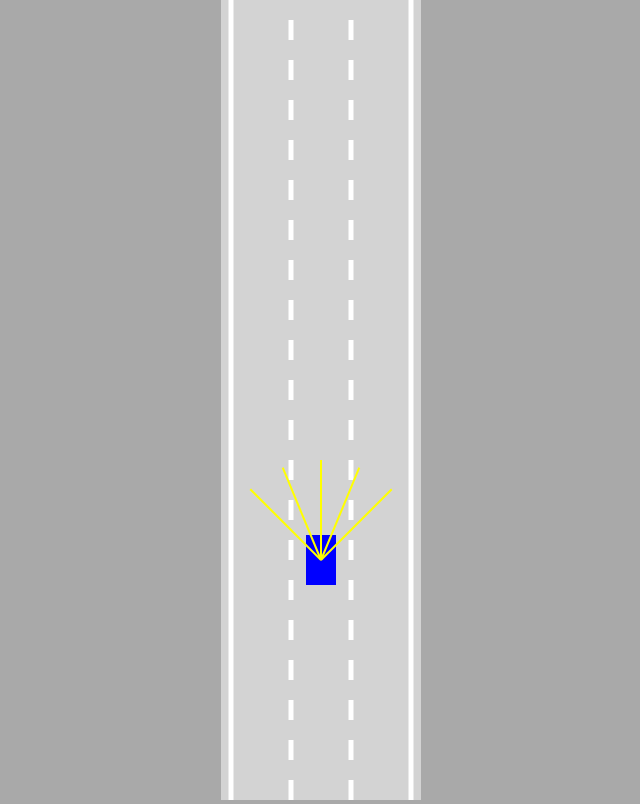
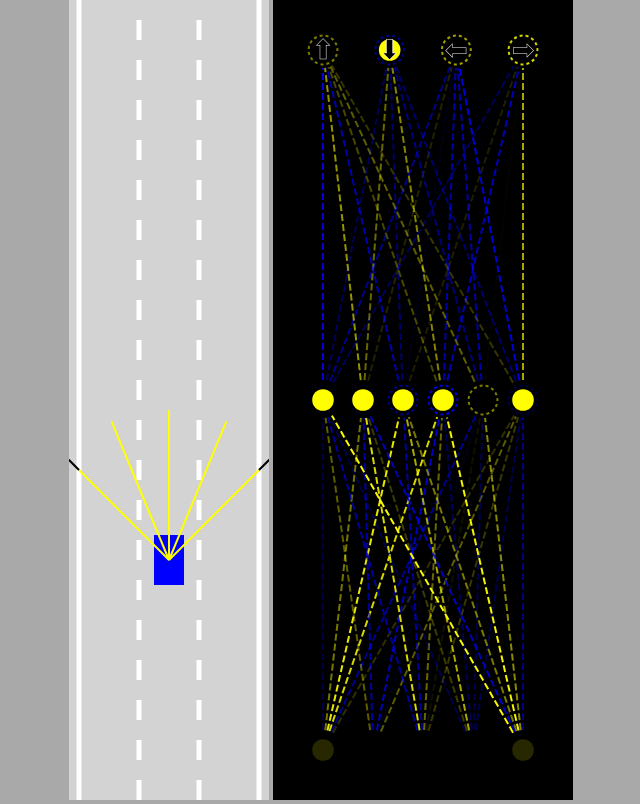
Before and after one commit to michaelwangcode/self-driving-car, a plain HTML site: page index.html in a window 1280 px wide. Shown: the whole page, without its empty margins (319-959 px from the left). Drawn offline with Linux system fonts and the light colour scheme.

Commit message:
Neural Network

```diff
--- a/car.js
+++ b/car.js
@@ -24,11 +24,23 @@ class Car {
     // Store whether the car is damaged or not
     this.damaged = false;
 
+    // Set useBrain to true if the control type is AI
+    this.useBrain = controlType == "AI";
+
+
     // If the car is a NOT a traffic (dummy) car,
     if (controlType != "DUMMY") {
 
       // Create a Sensor object (and pass the car as the argument)
       this.sensor = new Sensor(this);
+
+      //----- ADD NEURAL NETWORK -----//
+
+      // Create a brain attribute to store the Neural Network object
+      // The input layer has 5 neurons (rayCount)
+      // The hidden (middle) layer has 6 neurons
+      // The output layer has 4 neurons, one for each direction (forwards, backwards, left, right)
+      this.brain = new NeuralNetwork([this.sensor.rayCount, 6, 4]);
     }
 
     // Initialize a Controls object
@@ -61,6 +73,33 @@ class Car {
       // Tell the sensor to update
       // Pass the road borders and traffic as an argument
       this.sensor.update(roadBorders, traffic);
+
+
+      //----- NEURAL NETWORK CONTROLS FOR CAR -----//
+
+      // Remove the offsets from the sensor readings
+      const offsets = this.sensor.readings.map(
+
+        // If the sensor is null return 0
+        // Otherwise, subtract the sensor offset from 1
+        // The neuron will recieve low values for objects far away and high values for close objects
+        s => s == null ? 0 : 1 - s.offset
+      );
+
+      // Store the outputs using a Neural Network
+      // The outputs array contains 4 values,
+      const outputs = NeuralNetwork.feedForward(offsets, this.brain);
+
+      // If the brain is being used,
+      if (this.useBrain) {
+
+        // Set the forward, left, right, and reverse values using the outputs array
+        // This will move the car automatically
+        this.controls.forward = outputs[0];
+        this.controls.left = outputs[1];
+        this.controls.right = outputs[2];
+        this.controls.reverse = outputs[3];
+      }
     }
   }
 
--- a/index.html
+++ b/index.html
@@ -6,7 +6,10 @@
 </head>
 
 <body>
-  <canvas id="myCanvas"></canvas>
+  <canvas id="carCanvas"></canvas>
+  <canvas id="networkCanvas"></canvas>
+  <script src="visualizer.js"></script>
+  <script src="network.js"></script>
   <script src="sensor.js"></script>
   <script src="utils.js"></script>
   <script src="road.js"></script>
--- a/main.js
+++ b/main.js
@@ -1,16 +1,23 @@
-// Store the canvas from index.html and set its width
-const canvas = document.getElementById("myCanvas");
-canvas.width = 200;
+// Store the car canvas from index.html and set its width
+const carCanvas = document.getElementById("carCanvas");
+carCanvas.width = 200;
+
+// Store the network canvas from index.html and set its width
+const networkCanvas = document.getElementById("networkCanvas");
+networkCanvas.width = 300;
 
 // Create a context to draw on the canvas
-const ctx = canvas.getContext("2d");
+const carCtx = carCanvas.getContext("2d");
+const networkCtx = networkCanvas.getContext("2d");
 
 // Create a Road object (defined in road.js)
-const road = new Road(canvas.width / 2, canvas.width * 0.9);
+const road = new Road(carCanvas.width / 2, carCanvas.width * 0.9);
 
 // Create a Car object (declared in car.js)
 // Use the getLaneCenter function to start the car in the center of a lane
-const car = new Car(road.getLaneCenter(1), 100, 30, 50, "KEYS");
+// To make the car controllable with the keyboard, use "KEYS"
+// To make the car move by itself, use "AI"
+const car = new Car(road.getLaneCenter(1), 100, 30, 50, "AI");
 
 // Create traffic that will be added to the road
 // Traffic is an array of car objects
@@ -26,7 +33,7 @@ animate();
 
 
 // The animate function animates the car when it moves
-function animate() {
+function animate(time) {
 
   // Adding traffic
   // Loop through the cars in the traffic array and add them to the road
@@ -41,33 +48,41 @@ function animate() {
   // Pass the road borders and traffic as arguments
   car.update(road.borders, traffic);
 
-  // Set the height of the canvas, which redraws the car without a trail
-  canvas.height = window.innerHeight;
+  // Set the height of the car canvas, which redraws the car without a trail
+  carCanvas.height = window.innerHeight;
 
+  // Set the height of the network canvas
+  networkCanvas.height = window.innerHeight;
 
   // Save the drawing state
-  ctx.save();
+  carCtx.save();
 
   // Translate the drawing state:
   // This makes the car centered in the screen while it moves down the road
   // The 0.7 means the car sits 70% from the top of the screen
-  ctx.translate(0, -car.y + canvas.height * 0.7);
+  carCtx.translate(0, -car.y + carCanvas.height * 0.7);
 
   // Call the road's draw method
-  road.draw(ctx);
+  road.draw(carCtx);
 
   // Loop through all of the cars in the traffic array
   for(let i = 0; i < traffic.length; i++) {
 
     // Draw the traffic car
-    traffic[i].draw(ctx, "red");
+    traffic[i].draw(carCtx, "red");
   }
 
   // Call the car's draw method
-  car.draw(ctx, "blue");
+  car.draw(carCtx, "blue");
 
   // Restore the drawing state
-  ctx.restore();
+  carCtx.restore();
+
+  // Animate the neural network lines
+  networkCtx.lineDashOffset=-time/50;
+
+  // Call the drawNetwork function in the Visualizer class to draw the network
+  Visualizer.drawNetwork(networkCtx, car.brain);
 
   // Use requestAnimationFrame to call the animate method many times per second
   // This gives the illusion of movement
--- /dev/null
+++ b/network.js
@@ -0,0 +1,147 @@
+// The Neural Network class
+// A Neural Network is made up of Levels
+class NeuralNetwork {
+
+  // The constructor for the NeuralNetwork class
+  // It has a neuron count as a parameter, which is an array of layers and how many neurons are in each layer
+  // Example: [5, 6, 4]
+  constructor(neuronCounts) {
+
+    // Create an array of levels
+    this.levels = [];
+
+    // Iterate through the neuron count
+    for (let i = 0; i < neuronCounts.length - 1; i++) {
+
+      // Add a new Level to the levels array
+      this.levels.push(new Level(neuronCounts[i], neuronCounts[i + 1]));
+    }
+  }
+
+
+  // The feedForward algorithm computes the output values
+  // It takes givenInputs and a network as inputs
+  static feedForward(givenInputs, network) {
+
+    // Get the output array for the level by calling the feedForward function from the Levels class
+    let outputs = Level.feedForward(givenInputs, network.levels[0]);
+
+    // Iterate through the remaining levels
+    for (let i = 1; i < network.levels.length; i++) {
+
+      // Update the outputs with the feedForward result from the level i
+      outputs = Level.feedForward(outputs, network.levels[i]);
+    }
+
+    // Return the outputs array
+    return outputs;
+  }
+}
+
+
+
+// The Level class represents layers in the neural network
+// It has a layer of input neurons and a layer of output neurons
+class Level {
+
+  // The constructor for the Level class
+  constructor(inputCount, outputCount) {
+
+    // Define the neurons using arrays of values:
+
+    // The input array for the level
+    this.inputs = new Array(inputCount);
+
+    // The output array for the level
+    this.outputs = new Array(outputCount);
+
+    // The bias array for the level
+    // Each output neuron has a bias: A value for which it will fire
+    this.biases = new Array(outputCount);
+
+
+    // The weights array represents the connections between two neurons
+    // It will be a 2D array
+    this.weights = [];
+
+    // Iterate through all of the input nodes/neurons
+    for (let i = 0; i < inputCount; i++) {
+
+      // EACH input neuron will have a connection to ALL of the output neurons
+      this.weights[i] = new Array(outputCount);
+    }
+
+    // Call the randomize function to set the weights to a random value
+    Level.#randomize(this);
+  }
+
+
+  // The randomize method assigns random values to weights in a Level
+  // It takes a Level object as input
+  // The 'static' keyword means this function is part of a class and not an instance of an object
+  static #randomize(level) {
+
+    // Iterate through the inputs array length
+    for (let i = 0; i < level.inputs.length; i++) {
+
+      // Iterate through the output array length
+      for (let j = 0; j < level.outputs.length; j++) {
+
+        // Set the weight to a random value between -1 and 1
+        level.weights[i][j] = Math.random() * 2 - 1;
+      }
+    }
+
+    // Iterate through the biases array
+    for (let i = 0; i < level.biases.length; i++) {
+
+      // Set the bias to a random value between -1 and 1
+      level.biases[i] = Math.random() * 2 - 1;
+    }
+  }
+
+
+  // The feedForward algorithm computes the output values
+  // It takes givenInputs and a Level object as inputs
+  // givenInputs are values that come from the sensor
+  static feedForward(givenInputs, level) {
+
+    // Iterate through all of the level inputs
+    for (let i = 0; i < level.inputs.length; i++) {
+
+      // Set the level object's inputs to the values that come from the sensor
+      level.inputs[i] = givenInputs[i];
+    }
+
+    // Calculating values for the output neurons/nodes:
+    // Iterate through all of the outputs
+    for (let i = 0; i < level.outputs.length; i++) {
+
+      // Keep track of the sum of the value of the inputs multiplied by the weight
+      let sum = 0;
+
+      // Iterate through the input neurons
+      for (let j = 0; j < level.inputs.length; j++) {
+
+        // The sum will add the product between the input and the weight
+        sum += level.inputs[j] * level.weights[j][i];
+      }
+
+      // If the sum if greater than the output neuron value,
+      if (sum > level.biases[i]) {
+
+        // Set the output neuron to 1
+        level.outputs[i] = 1;
+
+      // Otherwise,
+      } else {
+
+        // Set the output neuron to 0
+        level.outputs[i] = 0;
+      }
+    }
+
+    // Return the level outputs
+    return level.outputs;
+  }
+}
--- a/sensor.js
+++ b/sensor.js
@@ -11,7 +11,7 @@ class Sensor {
 
     // Set the ray count, length and spread (angles)
     this.rayCount = 5;
-    this.rayLength = 100;
+    this.rayLength = 150;
     this.raySpread = Math.PI / 2;
 
     // Create an array to hold the rays
--- a/style.css
+++ b/style.css
@@ -5,6 +5,10 @@ body {
   text-align: center;
 }
 
-#myCanvas{
+#networkCanvas{
+  background: black;
+}
+
+#carCanvas{
   background: lightgray;
 }
--- a/utils.js
+++ b/utils.js
@@ -60,4 +60,19 @@ function polysIntersect(poly1, poly2) {
       }
     }
   }
+
+  // Otherwise return false
+  return false;
 }
+
+
+
+// The getRGBA is used in the Visualizer class
+function getRGBA(value){
+
+  const alpha=Math.abs(value);
+  const R=value<0?0:255;
+  const G=R;
+  const B=value>0?0:255;
+  return "rgba("+R+","+G+","+B+","+alpha+")";
+}
--- /dev/null
+++ b/visualizer.js
@@ -0,0 +1,113 @@
+// The Visualizer class draws the neural network on the page
+class Visualizer{
+
+  static drawNetwork(ctx,network){
+      const margin=50;
+      const left=margin;
+      const top=margin;
+      const width=ctx.canvas.width-margin*2;
+      const height=ctx.canvas.height-margin*2;
+
+      const levelHeight=height/network.levels.length;
+
+      for(let i=network.levels.length-1;i>=0;i--){
+          const levelTop=top+
+              lerp(
+                  height-levelHeight,
+                  0,
+                  network.levels.length==1
+                      ?0.5
+                      :i/(network.levels.length-1)
+              );
+
+          ctx.setLineDash([7,3]);
+          Visualizer.drawLevel(ctx,network.levels[i],
+              left,levelTop,
+              width,levelHeight,
+              i==network.levels.length-1
+                  ?['⬆','⬇','⬅','➡']
+                  :[]
+          );
+      }
+  }
+
+  static drawLevel(ctx,level,left,top,width,height,outputLabels){
+
+      const right=left+width;
+      const bottom=top+height;
+
+      const {inputs,outputs,weights,biases}=level;
+
+      for(let i=0;i<inputs.length;i++){
+          for(let j=0;j<outputs.length;j++){
+              ctx.beginPath();
+              ctx.moveTo(
+                  Visualizer.#getNodeX(inputs,i,left,right),
+                  bottom
+              );
+              ctx.lineTo(
+                  Visualizer.#getNodeX(outputs,j,left,right),
+                  top
+              );
+              ctx.lineWidth=2;
+              ctx.strokeStyle=getRGBA(weights[i][j]);
+              ctx.stroke();
+          }
+      }
+
+      const nodeRadius=18;
+      for(let i=0;i<inputs.length;i++){
+          const x=Visualizer.#getNodeX(inputs,i,left,right);
+          ctx.beginPath();
+          ctx.arc(x,bottom,nodeRadius,0,Math.PI*2);
+          ctx.fillStyle="black";
+          ctx.fill();
+          ctx.beginPath();
+          ctx.arc(x,bottom,nodeRadius*0.6,0,Math.PI*2);
+          ctx.fillStyle=getRGBA(inputs[i]);
+          ctx.fill();
+      }
+
+      for(let i=0;i<outputs.length;i++){
+          const x=Visualizer.#getNodeX(outputs,i,left,right);
+          ctx.beginPath();
+          ctx.arc(x,top,nodeRadius,0,Math.PI*2);
+          ctx.fillStyle="black";
+          ctx.fill();
+          ctx.beginPath();
+          ctx.arc(x,top,nodeRadius*0.6,0,Math.PI*2);
+          ctx.fillStyle=getRGBA(outputs[i]);
+          ctx.fill();
+
+          ctx.beginPath();
+          ctx.lineWidth=2;
+          ctx.arc(x,top,nodeRadius*0.8,0,Math.PI*2);
+          ctx.strokeStyle=getRGBA(biases[i]);
+          ctx.setLineDash([3,3]);
+          ctx.stroke();
+          ctx.setLineDash([]);
+
+          if(outputLabels[i]){
+              ctx.beginPath();
+              ctx.textAlign="center";
+              ctx.textBaseline="middle";
+              ctx.fillStyle="black";
+              ctx.strokeStyle="white";
+              ctx.font=(nodeRadius*1.5)+"px Arial";
+              ctx.fillText(outputLabels[i],x,top+nodeRadius*0.1);
+              ctx.lineWidth=0.5;
+              ctx.strokeText(outputLabels[i],x,top+nodeRadius*0.1);
+          }
+      }
+  }
+
+  static #getNodeX(nodes,index,left,right){
+      return lerp(
+          left,
+          right,
+          nodes.length==1
+              ?0.5
+              :index/(nodes.length-1)
+      );
+  }
+}
```
Also changed, not shown: 1 other file.
